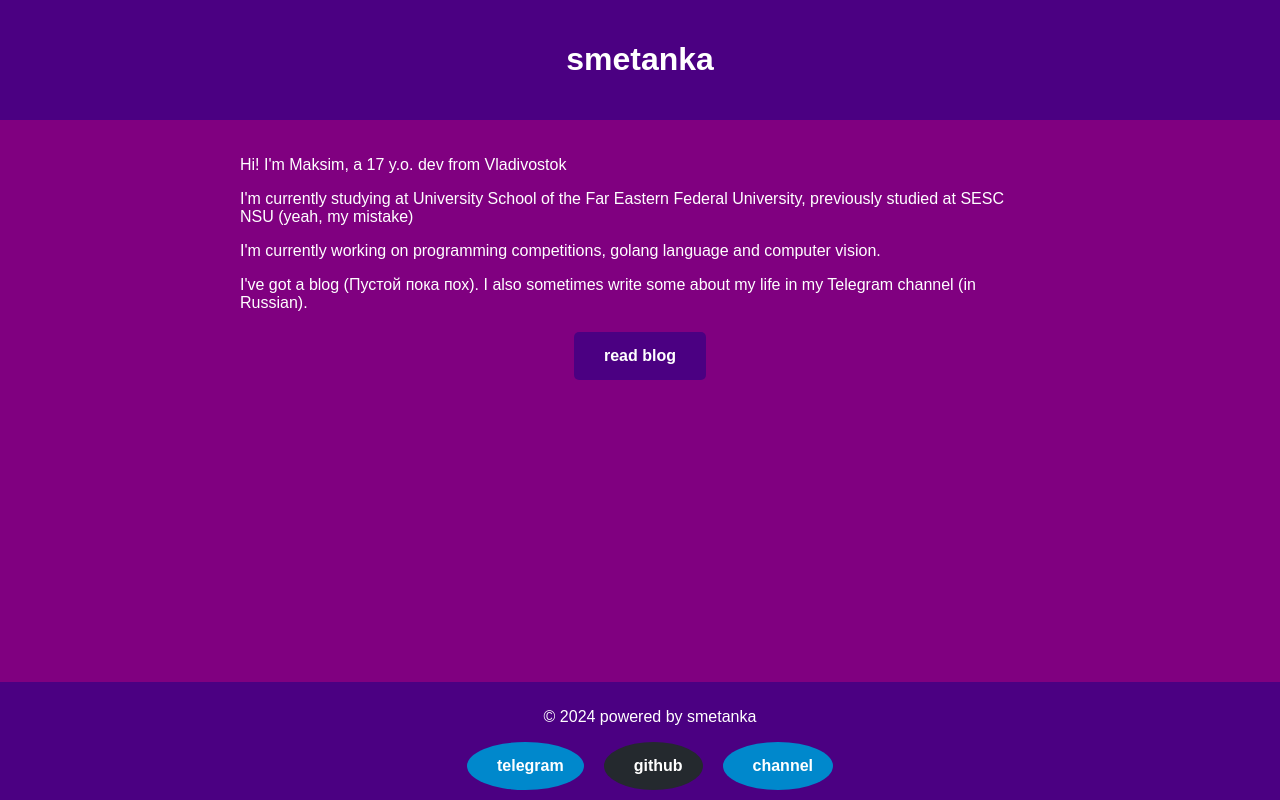
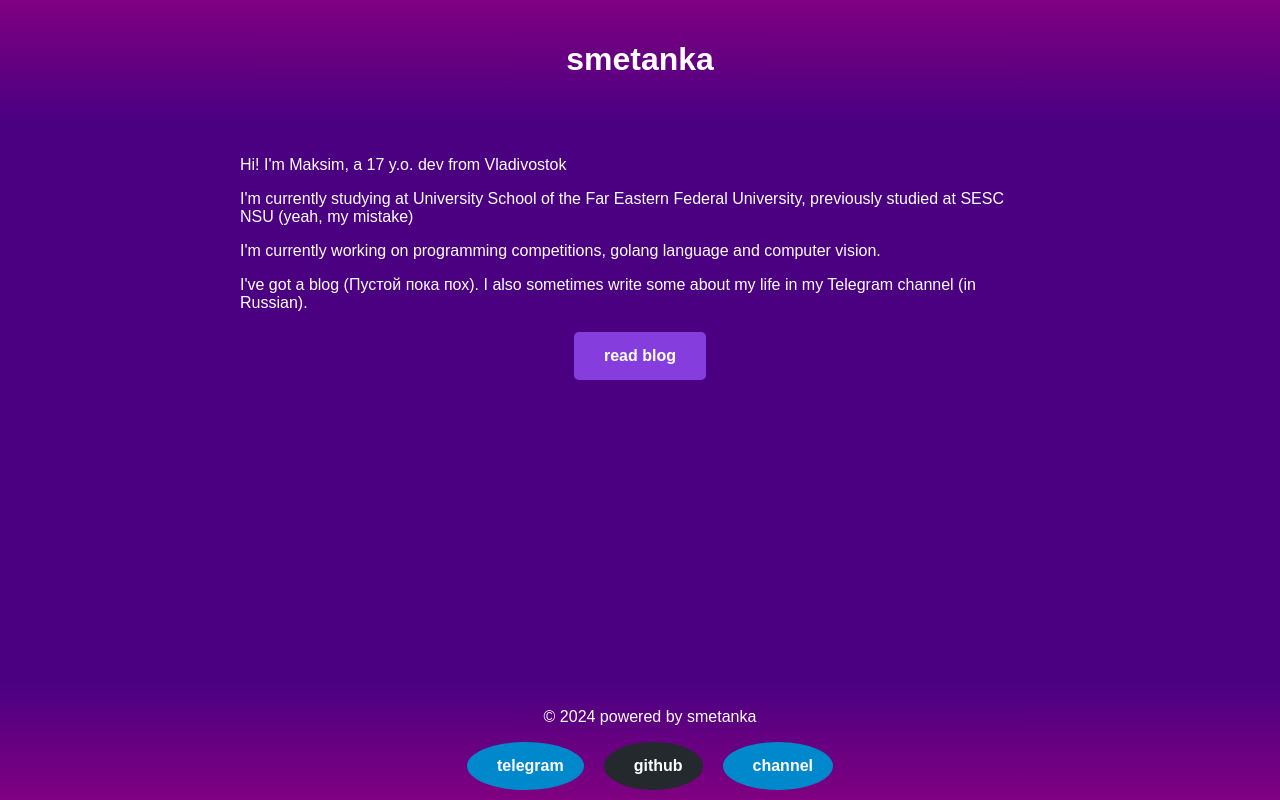
Before and after one commit to smetankochka/site, a Flask app: page / in a window 1280 px wide. Run offline with Flask 3, Linux system fonts and the light colour scheme; some libraries are stand-ins or nearby versions.

Commit message:
add gradient and delete butt

```diff
--- a/blog_posts.json
+++ b/blog_posts.json
@@ -5,7 +5,7 @@
     "title": "Deploying a website on a server/hosting",
     "text": [
       "To deploy a flask website on a server with a white IP, we need:",
-      "- Connect to the server using SSH to the server",
+      "- Connect to the server using SSH",
       "- Transfer all files to a separate folder and move into it",
       "- Mount the virtual environment to the folder using the command: python3 -m venv venv",
       "- Start the virtual environment using the command: source venv/bin/activate",
--- a/static/style.css
+++ b/static/style.css
@@ -1,13 +1,13 @@
 body {
-    background-color: #800080; /* Пурпурный цвет */
-    color: #fff;
+    background-color: #4B0082; /* Пурпурный цвет */
+    color: #ffffff;
     font-family: sans-serif;
     margin: 0;
     padding: 0;
 }
 
 header {
-    background-color: #4B0082; /* Более темный оттенок пурпурного */
+    background: linear-gradient(to bottom, #800080, #4B0082); /* Более темный оттенок пурпурного */
     color: #fff;
     padding: 20px;
     text-align: center;
@@ -24,11 +24,12 @@ article {
     margin-bottom: 20px;
     padding: 20px;
     border-radius: 10px;
+    max-height: 500px;
     overflow-y: auto;
 }
 
 footer {
-    background-color: #4B0082; /* Более темный оттенок пурпурного */
+    background: linear-gradient(to bottom, #4B0082, #800080); /* Более темный оттенок пурпурного */
     color: #fff;
     text-align: center;
     padding: 10px;
@@ -43,7 +44,7 @@ footer {
   font-size: 16px;
   font-weight: bold;
   color: #fff;
-  background-color: #4B0082; /* Более темный оттенок пурпурного */
+  background-color: #863ddd; /* Более темный оттенок пурпурного */
   border: none;
   border-radius: 5px;
   text-decoration: none;
```
Also changed, not shown: templates/blog_post.html (+1 -6 lines).
